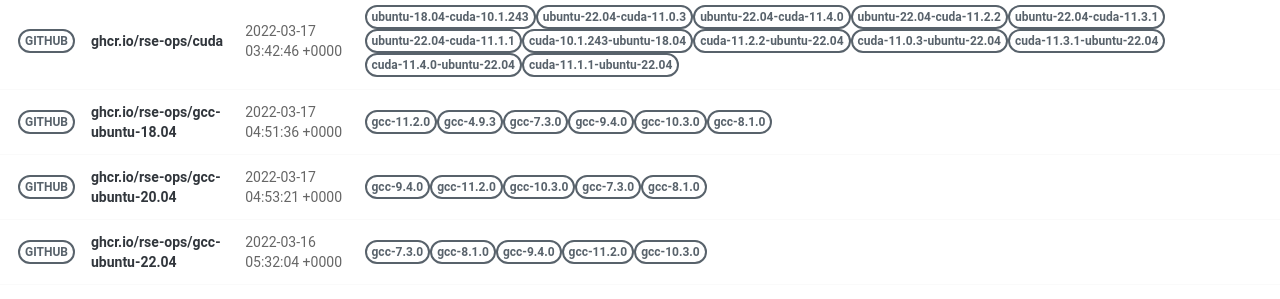
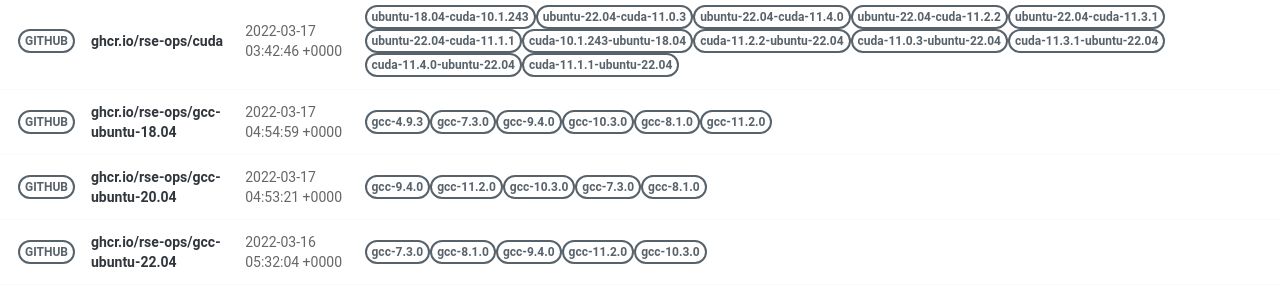
Before and after one commit to rse-ops/docker-images, a Jekyll site: the page built from pages/index.md, in a window 1280 px wide. Shown: the part 502-801 px from the top of the page. Built offline with Jekyll 4.4.1, drawn with Linux system fonts in a browser that asks for light colours; nearby versions of some CDN libraries.

Commit message:
Automated push to update library 2022-03-17

```diff
--- a/_library/ghcr.io-rse-ops-gcc-ubuntu-18.04.md
+++ b/_library/ghcr.io-rse-ops-gcc-ubuntu-18.04.md
@@ -1,14 +1,11 @@
 ---
 layout: container
 name: ghcr.io/rse-ops/gcc-ubuntu-18.04
-updated_at: 2022-03-17 04:51:36.066561
+updated_at: 2022-03-17 04:54:59.883116
 
 
 container_url: https://github.com/orgs/rse-ops/packages/container/package/gcc-ubuntu-18.04
 versions:
- - tag: gcc-11.2.0
-   dockerfile: https://github.com/rse-ops/docker-images/blob/main/ubuntu/gcc/Dockerfile
-   manifest: https://crane.ggcr.dev/manifest/ghcr.io/rse-ops/gcc-ubuntu-18.04:gcc-11.2.0
  - tag: gcc-4.9.3
    dockerfile: https://github.com/rse-ops/docker-images/blob/main/ubuntu/gcc/Dockerfile
    manifest: https://crane.ggcr.dev/manifest/ghcr.io/rse-ops/gcc-ubuntu-18.04:gcc-4.9.3
```
Also changed, not shown: other parts of _library/ghcr.io-rse-ops-gcc-ubuntu-18.04.md (+3 -0 lines).
